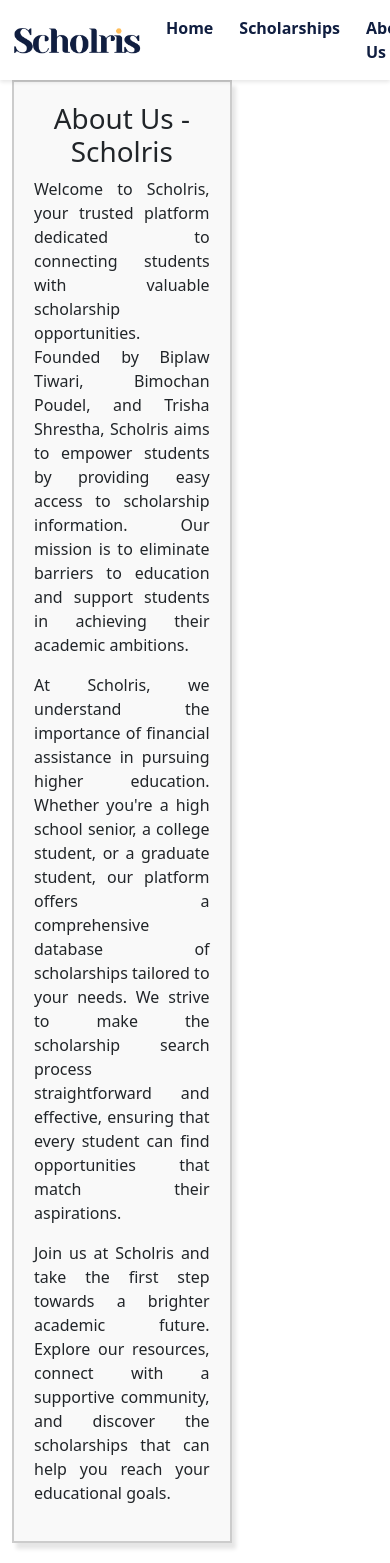
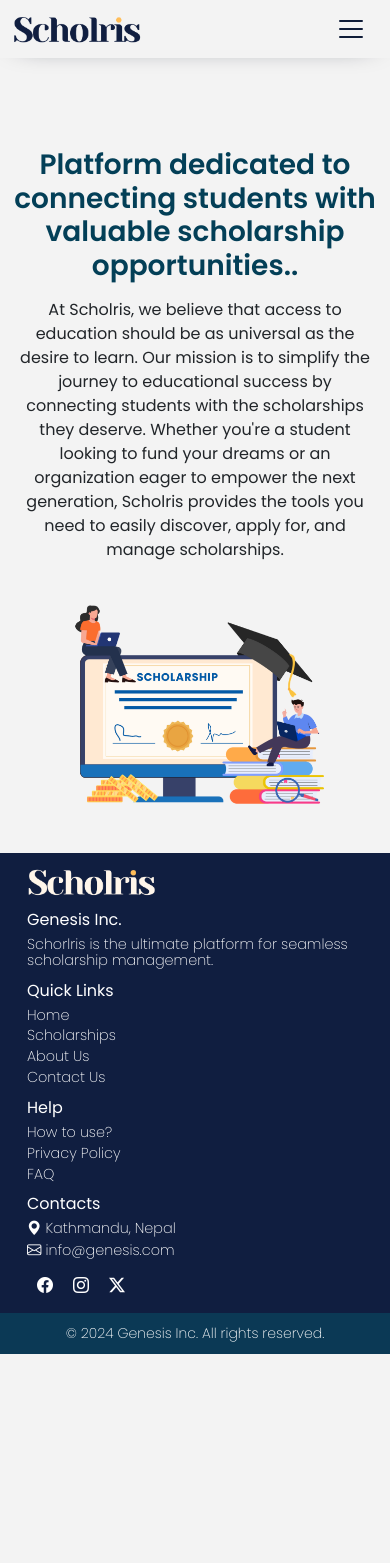
Before and after one commit to scholris/scholris.github.io, a PHP site: page /Pages/aboutus.html in a window 390 px wide. After the commit the page ends 1354 px from the top, so only its background shows below. Run offline with PHP 8.4, Linux system fonts and the light colour scheme.

Commit message:
modified contact us & about us pages with responsiveness & interlink.

```diff
--- a/Pages/aboutus.html
+++ b/Pages/aboutus.html
@@ -2,69 +2,122 @@
 <html lang="en">
 
 <head>
-  <meta charset="UTF-8">
-  <meta name="viewport" content="width=device-width, initial-scale=1.0">
+  <meta charset="UTF-8" />
+  <meta name="viewport" content="width=device-width, initial-scale=1.0" />
   <link rel="shortcut icon" href="../Images/favicon.svg" type="image/x-icon" />
   <link rel="stylesheet" href="../Stylesheets/variables.css" />
-  <link rel="stylesheet" href="../Stylesheets/aboutus.css" />
+  <link rel="stylesheet" href="../Stylesheets/style.css" />
   <link rel="stylesheet" href="../Stylesheets/custom-classes.css" />
   <link rel="stylesheet" href="../Stylesheets/bootstrap.min.css" />
-  <title>About Us - Scholris</title>
+  <link rel="stylesheet" href="../Stylesheets/aboutus.css" />
+  <title>Scholris - EduAidBuddy</title>
 </head>
-<body>
-  <!-- Navigation Bar -->
-  <nav class="navbar navbar-expand fixed-top">
+
+<body style="background-color: #f3f3f3; display: flex; flex-direction: column; min-height: 100vh;">
+  <!-- navbar starts -->
+  <nav class="navbar navbar-expand-lg fixed-top">
     <div class="container">
       <a class="navbar-brand" href="/">
         <img src="../Images/scholris-dark.png" class="navbar-logo" alt="Scholris" height="30" width="130" />
       </a>
-      <!-- Toggle button for mobile -->
-      <button class="navbar-toggler" type="button" data-bs-toggle="collapse" data-bs-target="#navbarNav"
-        aria-controls="navbarNav" aria-expanded="false" aria-label="Toggle navigation">
+      <button class="navbar-toggler" type="button" data-bs-toggle="collapse" data-bs-target="#navbarSupportedContent"
+        aria-controls="navbarSupportedContent" aria-expanded="false" aria-label="Toggle navigation">
         <span class="navbar-toggler-icon"></span>
       </button>
-      <!-- Navigation links -->
-      <div class="collapse navbar-collapse" id="navbarNav">
+
+      <div class="collapse navbar-collapse" id="navbarSupportedContent">
         <ul class="navbar-nav ms-auto">
-          <li class="nav-item"><a href="#" class="nav-link">Home</a></li>
-          <li class="nav-item"><a href="#" class="nav-link">Scholarships</a></li>
-          <li class="nav-item"><a href="#" class="nav-link active">About Us</a></li>
-          <li class="nav-item"><a href="#" class="nav-link">Contact Us</a></li>
-          <li class="nav-item"><a href="#" class="nav-link navbar-btn">Login</a></li>
+          <li class="nav-item"><a href="../index.html" class="nav-link">Home</a></li>
+          <li class="nav-item">
+            <a href="../index.html" class="nav-link">Scholarships</a>
+          </li>
+          <li class="nav-item"><a href="#" class="nav-link">About Us</a></li>
+          <li class="nav-item">
+            <a href="contactus.html" class="nav-link">Contact Us</a>
+          </li>
+          <li class="nav-item">
+            <a href="login.html" class="nav-link navbar-btn">Login</a>
+          </li>
         </ul>
       </div>
     </div>
   </nav>
-  <!-- End Navigation Bar -->
+  <!-- navbar ends -->
 
-  <!-- About Us Content -->
-  <div class="container" style="margin-top: 80px;">
-    <div class="aboutus-box">
-    <h1>About Us - Scholris</h1>
-    <div class="para1">
-      <p>Welcome to Scholris, your trusted platform dedicated to connecting students with valuable scholarship opportunities.
-        Founded by Biplaw Tiwari, Bimochan Poudel, and Trisha Shrestha, Scholris aims to empower students by providing
-        easy access to scholarship information. Our mission is to eliminate barriers to education and support students in
-        achieving their academic ambitions.</p>
+  <!-- hero section starts -->
+  <section class="container about-us-wrapper mt-5">
+    <div class="d-flex justify-content-center align-items-center flex-column">
+      <p class="about-us-main-text">
+        Platform dedicated to connecting students with valuable scholarship opportunities..
+      </p>
+      <p class="about-us-sub-text">
+        At Scholris, we believe that access to education should be as universal as the desire to learn. Our mission is
+        to simplify the journey to educational success by connecting students with the scholarships they deserve.
+        Whether you're a student looking to fund your dreams or an organization eager to empower the next generation,
+        Scholris provides the tools you need to easily discover, apply for, and manage scholarships.
+      </p>
+      <div class="d-flex justify-content-center align-items-center">
+        <img src="../Images/6.png" class="img-fluid about-us-img" alt="About us image">
+      </div>
     </div>
-   <div class="para2">
-    <p>At Scholris, we understand the importance of financial assistance in pursuing higher education. Whether you're a
-      high school senior, a college student, or a graduate student, our platform offers a comprehensive database of
-      scholarships tailored to your needs. We strive to make the scholarship search process straightforward and
-      effective, ensuring that every student can find opportunities that match their aspirations.</p>
-   </div>
-   <div class="para3">
-    <p>Join us at Scholris and take the first step towards a brighter academic future. Explore our resources, connect
-    with a supportive community, and discover the scholarships that can help you reach your educational goals.</p>
+  </section>
+  <!-- hero section ends -->
+
+  <!-- footer starts -->
+  <footer class="cc-footer mt-auto">
+    <div class="container">
+      <div class="footer-wrapper">
+        <div class="row">
+          <div class="col-sm-12 col-md-3 footer-section">
+            <img src="../Images/scholris-light.png" class="navbar-logo" alt="Scholris" height="30" width="130" />
+            <div class="footer-head">Genesis Inc.</div>
+            <div class="footer-body">
+              Schorlris is the ultimate platform for seamless scholarship
+              management.
+            </div>
+          </div>
+          <div class="col-sm-12 col-md-3">
+            <div class="footer-head">Quick Links</div>
+            <div class="footer-body"><a href="../index.html">Home</a></div>
+            <div class="footer-body"><a href="../index.html">Scholarships</a></div>
+            <div class="footer-body"><a href="aboutus.html">About Us</a></div>
+            <div class="footer-body"><a href="contactus.html">Contact Us</a></div>
+          </div>
+          <div class="col-sm-12 col-md-3">
+            <div class="footer-head">Help</div>
+            <div class="footer-body"><a href="#">How to use?</a></div>
+            <div class="footer-body"><a href="#">Privacy Policy</a></div>
+            <div class="footer-body"><a href="#">FAQ</a></div>
+          </div>
+          <div class="col-sm-12 col-md-3">
+            <div class="footer-head">Contacts</div>
+            <div class="footer-body"><a href="#"><i class="bi bi-geo-alt-fill"></i>
+                Kathmandu, Nepal</a></div>
+            <div class="footer-body"><a href="#"><i class="bi bi-envelope"></i> info@genesis.com</a></div>
+            <div class="footer-socials">
+              <div class="footer-social-icon">
+                <a href="#"><i class="bi bi-facebook"></i></a>
+              </div>
+              <div class="footer-social-icon">
+                <a href="#"><i class="bi bi-instagram"></i></a>
+              </div>
+              <div class="footer-social-icon">
+                <a href="#"><i class="bi bi-twitter-x"></i></a>
+              </div>
+            </div>
+          </div>
+        </div>
+      </div>
+    </div>
+  </footer>
+  <div class="footer-bottom">
+    &copy; 2024 Genesis Inc. All rights reserved.
   </div>
-  </div>
-</div>
-
-  <!-- End About Us Content -->
-
-
-  <!-- Bootstrap JS -->
-  <script src="../Scripts/bootstrap.bundle.min.js"></script>
+  <!-- footer ends -->
 </body>
+<script src="../Scripts/bootstrap.bundle.min.js"></script>
+<script src="../Scripts/navbar.js"></script>
+<!-- <script src="https://cdn.jsdelivr.net/npm/bootstrap@5.3.3/dist/js/bootstrap.bundle.min.js"
+  integrity="sha384-YvpcrYf0tY3lHB60NNkmXc5s9fDVZLESaAA55NDzOxhy9GkcIdslK1eN7N6jIeHz" crossorigin="anonymous"></script> -->
 
 </html>
--- a/Stylesheets/aboutus.css
+++ b/Stylesheets/aboutus.css
@@ -1,63 +1,51 @@
-.nav-link {
-    /* overwriting bootstrap */
-    color: var(--primary-color) !important;
-    font-weight: 600 !important;
-  }
-  h1 {
-    color: #333;
+.about-us-main-text {
+  margin-top: 100px;
+  font-size: 2.5rem;
+  color: var(--primary-text-color);
+  font-weight: 600;
+  line-height: 1.2;
   text-align: center;
 }
 
-  p {
-    text-align: justify;
+.about-us-sub-text {
+  font-size: 1rem;
+  text-align: center;
 }
 
-  .navbar {
-    background-color: #fff; /* Update with your desired color */
-    box-shadow: 0 2px 4px rgba(0, 0, 0, 0.1); /* Update with your desired box-shadow */
+.about-us-img {
+  width: 50%;
+  height: auto;
 }
 
-  .navbar-brand img {
-    max-height: 30px; /* Update with your desired height */
+.about-us-wrapper {
+  text-decoration: none;
 }
 
-  .navbar-nav .nav-item {
-    margin-right: 10px;
+/* Responsive Styles */
+@media (max-width: 992px) {
+  .about-us-main-text {
+    font-size: 2rem;
+  }
 }
 
-  .navbar-btn {
-    background-color: #007bff; /* Update with your desired button color */
-    color: #fff; /* Update with your desired button text color */
-    padding: 8px 16px;
-    border-radius: 4px;
+@media (min-width: 992px) {
+  .about-us-wrapper {
+    margin-bottom: 150px;
+  }
 }
 
-  .navbar-btn:hover {
-    background-color: #0056b3; /* Update with your desired hover color */
+@media (min-width: 768px) {
+  .about-us-wrapper {
+    margin-bottom: 100px;
+  }
 }
 
-  .aboutus-box {
-    border: 2px solid rgb(204, 204, 204); /* Border around the box */
-    padding: 20px; /* Padding inside the box */
-    margin: 20px auto; /* Center the box */
-    width: 60%; /* Box width */
-    background-color: #f9f9f9; /* Background color */
-    margin-left: 0px;
-    box-shadow: 4px 6px 4px rgba(0, 0, 0, 0.1);
-    transition: box-shadow 0.3s ,transform 0.3s;
-
+@media (max-width: 576px) {
+  .about-us-main-text {
+    font-size: 1.75rem;
   }
 
-  .aboutus-box h1 {
-    text-align: center; /* Center the heading */
+  .about-us-img {
+    width: 75%;
   }
-
-  .aboutus-box p {
-    text-align: justify; /* Justify text */
 }
-   .aboutus-box:hover{
-    box-shadow: 6px 8px 4px rgba(0, 0, 0, 0.1);
-    transform: translateY(15px);
-
-
-   }
--- a/Stylesheets/style.css
+++ b/Stylesheets/style.css
@@ -114,20 +114,16 @@
   font-size: 16px;
 }
 
-/* footer css */
-
+/* Footer Styles */
 .cc-footer {
   background-color: var(--primary-color);
   color: #fff;
 }
 
-/* .footer-section1 {
-  font-weight: 200;
-} */
-
 .footer-wrapper {
   padding: 15px;
 }
+
 .footer-head {
   font-weight: 400;
   margin-top: 10px;
@@ -138,20 +134,19 @@
   margin-top: 5px;
   line-height: 1.1;
   font-weight: 200;
-  /* text-wrap: nowrap; */
 }
 
 .footer-body a {
   text-decoration: none;
   color: #fff;
-  /* margin: 0 10px; */
 }
+
 .footer-socials {
   display: flex;
   margin-top: 15px;
 }
 
-.footer-social-icon a{
+.footer-social-icon a {
   text-decoration: none;
   color: #fff;
   margin: 0 10px;
@@ -164,6 +159,7 @@
   justify-content: center;
   font-size: 14px;
   font-weight: 200;
+  padding: 10px 0;
 }
 
 /* media queries */
```
Also changed, not shown: Pages/contactus.html (+85 -24 lines), Stylesheets/contactus.css (+60 -12 lines), index.html (+13 -9 lines), Images/1.png (added), Images/2.png (added), Images/3.png (added), Images/4.png (added), Images/5.png (added), Images/6.png (added). Lines whose indentation alone changed are shown as unchanged.
